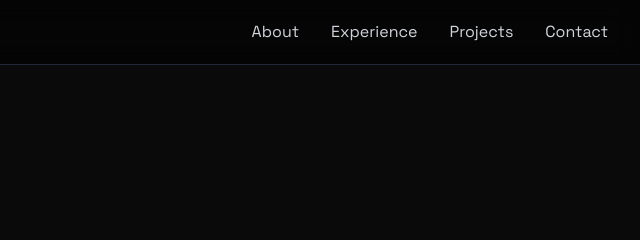
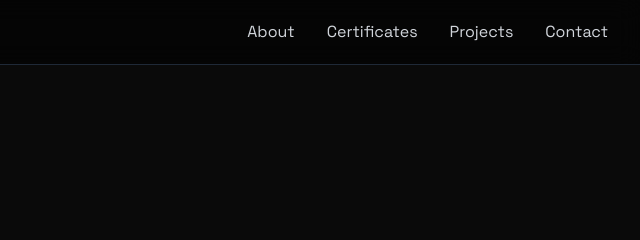
Before and after one commit to N1KH1LT0X1N/Nikhil-Portfolio, a plain HTML site: page index.html in a window 1280 px wide. Shown: the top 240 px of the page, 640-1280 px from the left. Drawn offline with nearby package versions, Linux system fonts and the light colour scheme.

Commit message:
Fixed a small bug

```diff
--- a/index.html
+++ b/index.html
@@ -186,7 +186,7 @@
                 </div>
                 <div class="hidden md:flex items-center space-x-8">
                     <a href="#about" class="text-gray-300 hover:text-white transition">About</a>
-                    <a href="#experience" class="text-gray-300 hover:text-white transition">Experience</a>
+                    <a href="#certificates" class="text-gray-300 hover:text-white transition">Certificates</a>
                     <a href="#projects" class="text-gray-300 hover:text-white transition">Projects</a>
                     <a href="#contact" class="text-gray-300 hover:text-white transition">Contact</a>
                 </div>
```
